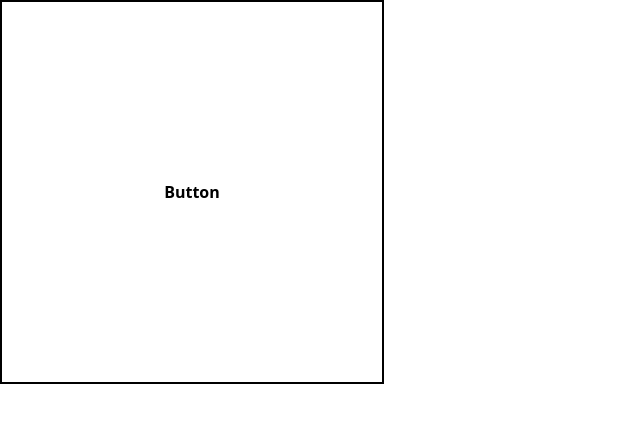
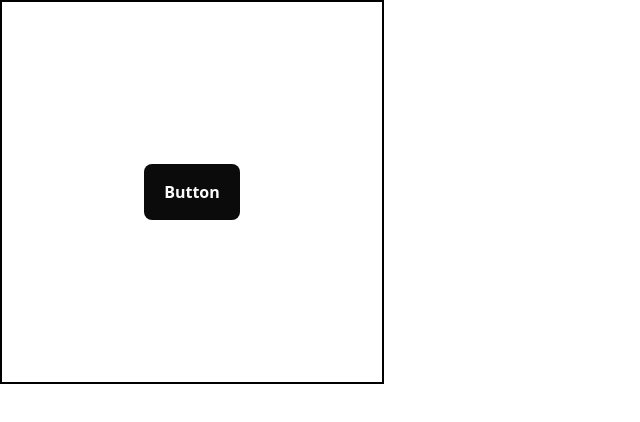
Before and after one commit to ETEC-TCC-2024/p2pCraft-frontend, a Next.js app: page /components in a window 1280 px wide. Shown: the top 422 px of the page, without its empty margins (0-640 px from the left). Built offline with nearby package versions, Linux system fonts and the light colour scheme.

Commit message:
Created simple button

```diff
--- a/src/app/components/Button.tsx
+++ b/src/app/components/Button.tsx
@@ -1,15 +1,28 @@
+"use client";
+import clsx from "clsx";
 import React from "react";
 
 interface ButtonProps {
-  variant: "primary" | "link" | "green";
-  text: String;
-  state: "hover" | "default";
+  variant: keyof typeof buttonVariantsStyles;
+  text?: string;
+  onclick?: () => void;
 }
 
-export const Button = ({}) => {
+const defaultStyles = "text-base py-4 rounded-lg ps-5 pe-5 font-bold";
+const buttonVariantsStyles = {
+  primary: clsx(defaultStyles, "bg-grey-900 hover:bg-grey-500 text-white-50 "),
+  link: "text-base text-grey-900 hover:text-grey-500 hover:no-underline font-bold underline",
+  green: clsx(defaultStyles, "bg-dark-green-700 hover:bg-dark-green-600 text-white-50"),
+  noBackground: "text-grey-900 text-opacity-50 hover:text-opacity-100 font-medium",
+};
+
+export const Button = ({ variant = "primary", text = "Button", onclick = () => {} }: ButtonProps) => {
+  clsx();
   return (
     <div className="flex ml-auto mr-auto">
-      <div className="text-base py-4 rounded-lg ps-5 pe-5 bg-black text-white font-bold">Button</div>
+      <button onClick={onclick} className={buttonVariantsStyles[variant]}>
+        {text}
+      </button>
     </div>
   );
 };
```
